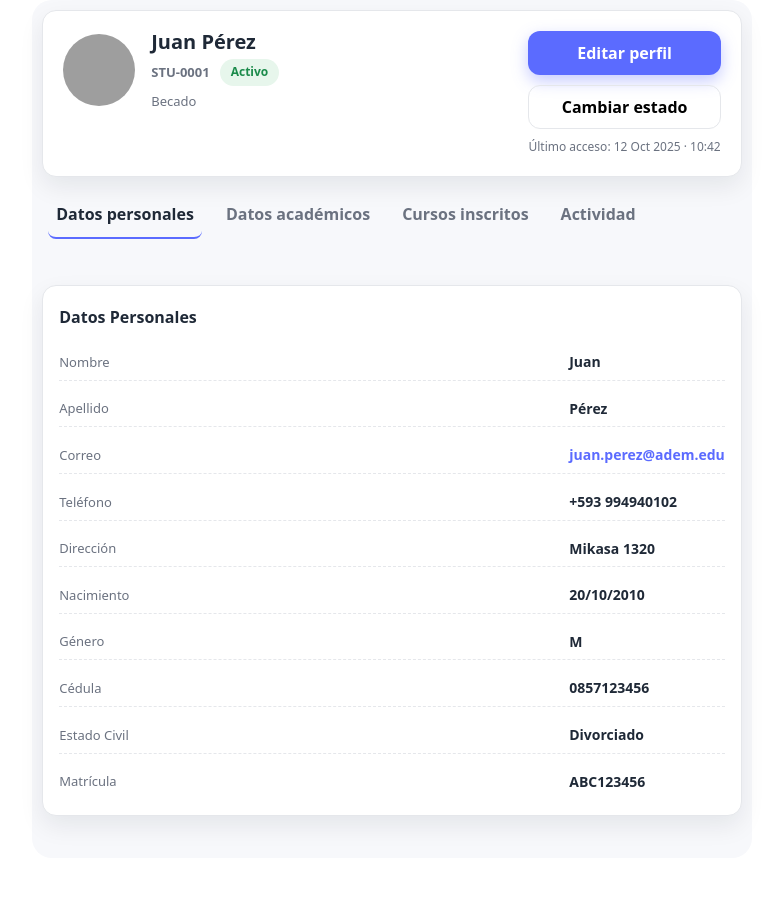
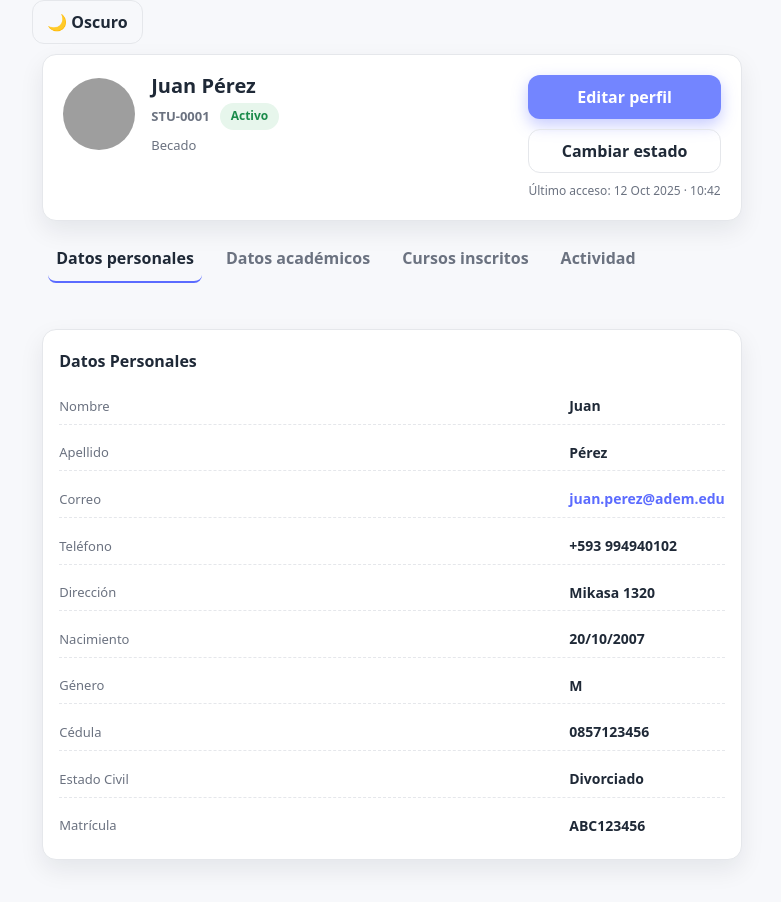
Before and after one commit to eimmy-o/sistema-academico, a React app in the folder frontend/: page /prueba in a window 1280 px wide. Shown: the whole page, without its empty margins (248-1029 px from the left). Before the commit the page ends 858 px from the top, so only its background shows below. Built offline with nearby package versions, Linux system fonts and the light colour scheme; grey boxes are pictures that could not be loaded; the HTML template or start-up script is replaced by a standard one.

Commit message:
mockup for student profile

```diff
--- a/frontend/src/App.jsx
+++ b/frontend/src/App.jsx
@@ -3,7 +3,7 @@ import EstudiantesPage from "./pages/EstudiantesPage";
 import Home from "./pages/Home";
 import Prueba from "./pages/Prueba";
 import StudentProfile from "./pages/estudiantes/studentProfile/StudentProfile";
-
+import ThemeToggle from ".//pages/estudiantes/studentProfile/ThemeToggle";
 const student = {
   firstName: "Juan",
   lastName: "Pérez",
@@ -15,7 +15,7 @@ const student = {
   email: "juan.perez@adem.edu",
   phone: "+593 994940102",
   address: "Mikasa 1320",
-  birthDate: "20/10/2010",
+  birthDate: "20/10/2007",
   gender: "M",
   idNumber: "0857123456",
   maritalStatus: "Divorciado",
@@ -33,13 +33,14 @@ function App() {
     //   </Routes>
     // </BrowserRouter>
 
-
+    <>
+    <ThemeToggle />
     <StudentProfile
       student={student}
       onEdit={() => alert("Editar perfil")}
       onToggleStatus={() => alert("Cambiar estado")}
     />
-
+  </>
 
   );
 }
--- a/frontend/src/pages/estudiantes/studentProfile/StudentProfile.css
+++ b/frontend/src/pages/estudiantes/studentProfile/StudentProfile.css
@@ -4,7 +4,7 @@
     --text: #1f2937;
     --muted: #6b7280;
     --brand: #5b6bff;
-    --primary: #5b6bff;
+    --primary: #7385ff;
     --primary-contrast: #ffffff;
     --stroke: #e5e7eb;
     --success-bg: #e7f6ec;
@@ -13,18 +13,47 @@
     --warning-fg: #9a6a02;
     --danger-bg: #fde8e8;
     --danger-fg: #ae1c1c;
-    --radius-xl: 20px;
     --radius-lg: 14px;
     --shadow: 0 10px 24px rgba(16,24,40,.08);
   }
 
-
+/* === TEMA OSCURO === */
+:root[data-theme="dark"]{
+  --bg: #0f172a;          /* fondo app (slate-900) */
+  --card: #0b1220;        /* cards */
+  --text: #e5e7eb;        /* texto */
+  --muted: #9ca3af;       /* texto secundario */
+  --brand: #8ea2ff;
+  --primary: #7385ff;
+  --primary-contrast: #0b1220;
+  --stroke: #1f2a44;      /* bordes */
+  --success-bg: #09341e;
+  --success-fg: #7ee2a5;
+  --warning-bg: #4a3b14;
+  --warning-fg: #ffd47a;
+  --danger-bg: #3a1616;
+  --danger-fg: #ff9b9b;
+  --shadow: 0 10px 24px rgba(0,0,0,.35);
+}
+  /* Botón de tema (opcional estético) */
+.btn--icon{
+  display: inline-flex;
+  align-items: center;
+  gap: 8px;
+  padding: 8px 12px;
+}
+.btn--icon svg{ width: 18px; height: 18px; }
   *{ box-sizing: border-box; }
 
 
   /* elimnar esto despues */
  body {
     display: block;
+    background-color: var(--bg);
+  }
+
+  .btn--icon {
+    background: var(--bg);
   }
 /* ------------------ */
 
@@ -34,7 +63,6 @@
     background: var(--bg);
     color: var(--text);
     padding: 10px;
-    border-radius: var(--radius-xl);
     font-family: ui-sans-serif, system-ui, -apple-system, Segoe UI, Roboto, Arial, "Apple Color Emoji","Segoe UI Emoji";
     width: min(100%, 1200px);  /* o aumenta el max-width a 1200/1280/etc. */
     margin: 0 auto;
@@ -106,7 +134,8 @@
     padding: 10px 14px;
     border-radius: 12px;
     border: 1px solid var(--stroke);
-    background: #fff;
+    background: var(--bg);
+    color: var(--text);
     cursor: pointer;
     font-weight: 600;
     transition: transform .05s ease, box-shadow .2s ease, background .2s ease;
@@ -164,7 +193,6 @@
   }
 
 
-  /* ------------------ */
 
   /* Grid dentro de la tarjeta: lista vertical */
   .grid--one{
--- a/frontend/src/pages/estudiantes/studentProfile/StudentProfile.jsx
+++ b/frontend/src/pages/estudiantes/studentProfile/StudentProfile.jsx
@@ -2,6 +2,7 @@ import React from "react";
 import "./StudentProfile.css";
 import StatusBadge from "./StatusBadge";
 import InfoRow from "./InfoRow";
+
 
 export default function StudentProfile({ student, onEdit, onToggleStatus }) {
   return (
--- /dev/null
+++ b/frontend/src/pages/estudiantes/studentProfile/ThemeToggle.jsx
@@ -0,0 +1,43 @@
+import React from "react";
+
+function getSystemPrefersDark() {
+  return window.matchMedia && window.matchMedia("(prefers-color-scheme: dark)").matches;
+}
+
+export default function ThemeToggle() {
+  const [isDark, setIsDark] = React.useState(() => {
+    const saved = localStorage.getItem("theme");
+    if (saved === "dark") return true;
+    if (saved === "light") return false;
+    return getSystemPrefersDark(); // si no hay guardado, usa el del sistema
+  });
+
+  // aplicar al cargar y cuando cambie
+  React.useEffect(() => {
+    document.documentElement.dataset.theme = isDark ? "dark" : "light";
+    localStorage.setItem("theme", isDark ? "dark" : "light");
+  }, [isDark]);
+
+  // (opcional) si cambia el tema del sistema y el usuario no guardó nada
+  React.useEffect(() => {
+    const mq = window.matchMedia("(prefers-color-scheme: dark)");
+    const handler = (e) => {
+      const saved = localStorage.getItem("theme");
+      if (!saved) setIsDark(e.matches);
+    };
+    mq.addEventListener?.("change", handler);
+    return () => mq.removeEventListener?.("change", handler);
+  }, []);
+
+  return (
+    <button
+      className="btn btn--icon"
+      type="button"
+      aria-pressed={isDark}
+      title={isDark ? "Cambiar a tema claro" : "Cambiar a tema oscuro"}
+      onClick={() => setIsDark(v => !v)}
+    >
+      {isDark ? "☀️ Claro" : "🌙 Oscuro"}
+    </button>
+  );
+}
```
